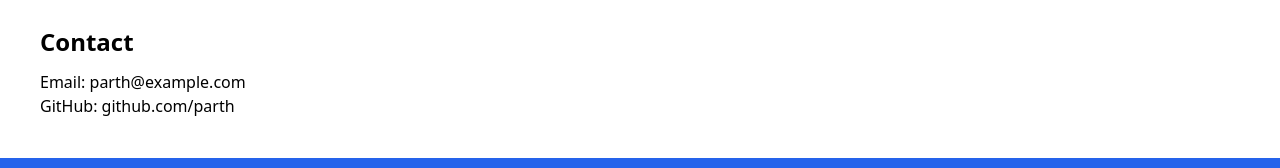
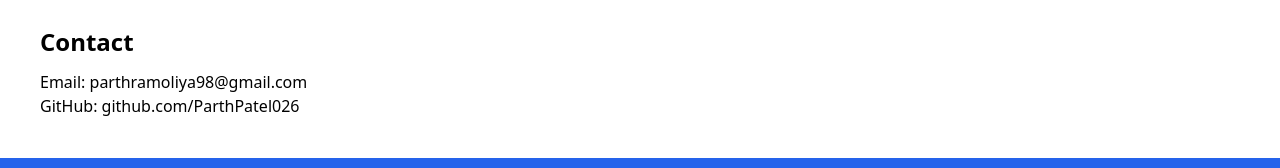
Before and after one commit to ParthPatel026/fswd-portfolio, a plain HTML site: page index.html in a window 1280 px wide. Shown: the part 818-986 px from the top of the page. Drawn offline with nearby package versions, Linux system fonts and the light colour scheme.

Commit message:
Update index.html

```diff
--- a/index.html
+++ b/index.html
@@ -64,8 +64,8 @@
 <!-- Contact -->
 <section id="contact" class="p-10 bg-white">
 <h2 class="text-2xl font-bold mb-3">Contact</h2>
-<p>Email: parth@example.com</p>
-<p>GitHub: github.com/parth</p>
+<p>Email: parthramoliya98@gmail.com</p>
+<p>GitHub: github.com/ParthPatel026</p>
 </section>
 
 <footer class="text-center p-4 bg-blue-600 text-white">
```
